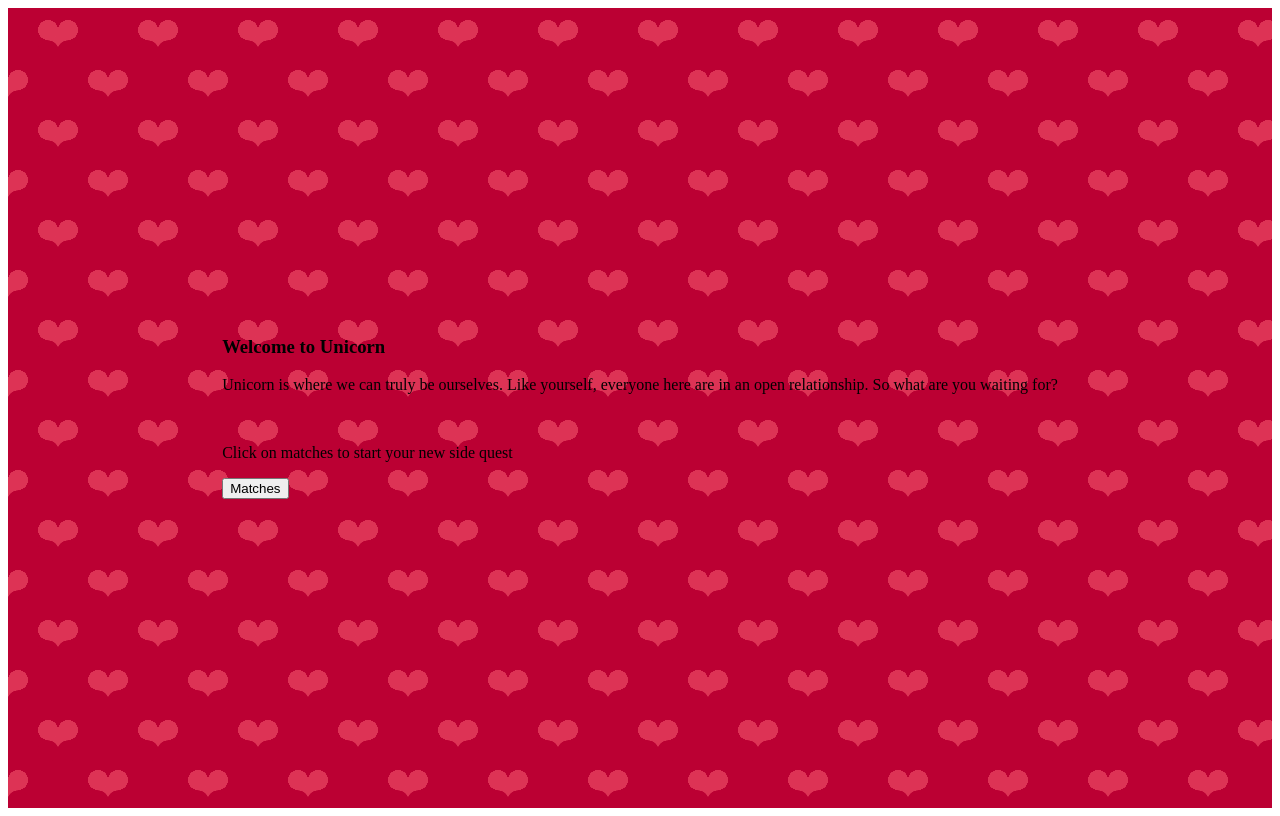
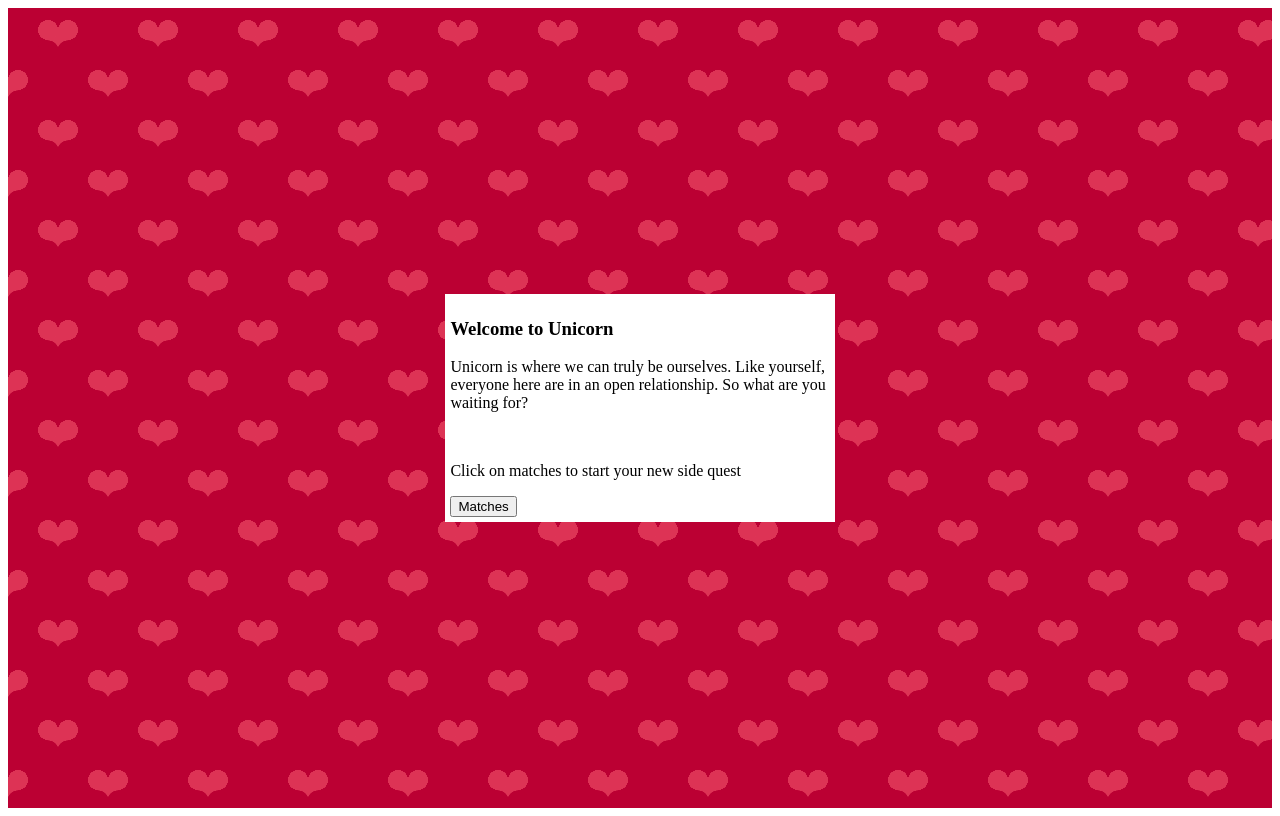
Before and after one commit to omegak911/DeploymentPractice, a React app: page / in a window 1280 px wide. Built offline with nearby package versions, Linux system fonts and the light colour scheme; the HTML template or start-up script is replaced by a standard one.

Commit message:
[style] welcome page centered text with white background

```diff
--- a/client/src/components/Home.js
+++ b/client/src/components/Home.js
@@ -1,8 +1,11 @@
 import React from 'react';
+import {
+  StyledWelcome
+} from '../styles/index';
 
 const Home = ({ changeView }) => {
   return (
-    <div>
+    <StyledWelcome>
       <h3>Welcome to Unicorn</h3>
 
       <p>
@@ -18,7 +21,7 @@ const Home = ({ changeView }) => {
       <div>
         <button onClick={() => changeView('matches')}>Matches</button>
       </div>
-    </div>
+    </StyledWelcome>
   )
 }
 
--- /dev/null
+++ b/client/src/styles/HomeStyles.js
@@ -0,0 +1,12 @@
+import styled from 'styled-components';
+
+const StyledWelcome = styled.div`
+  background-color: white;
+  min-width: 300px;
+  padding: 5px;
+  width: 30%;
+`;
+
+export {
+  StyledWelcome
+}
```
